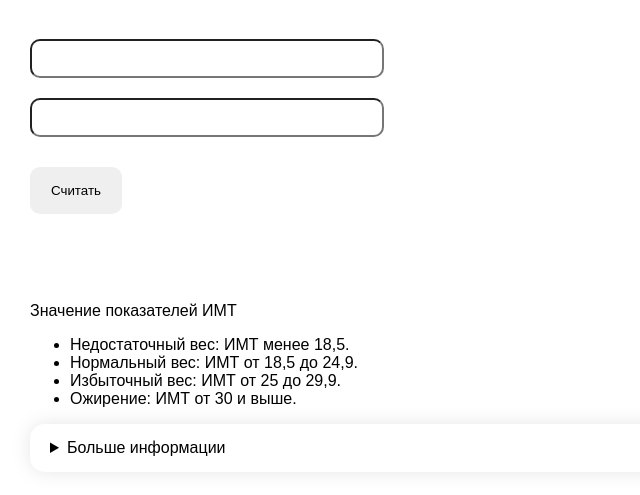
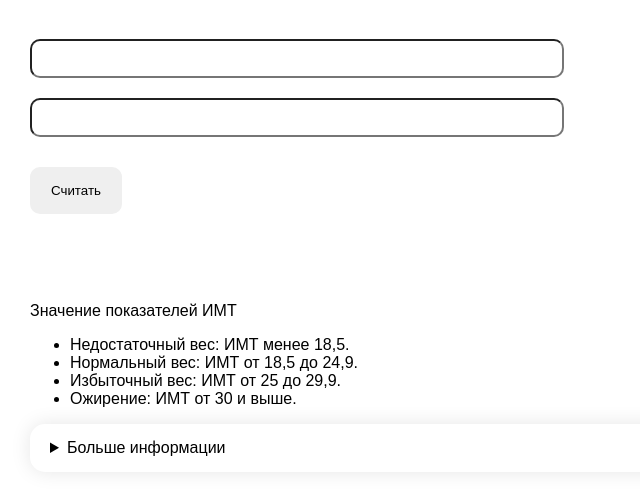
Before and after one commit to demonzloebychi/imt-calculator, a plain HTML site: page index.html in a window 1280 px wide. Shown: the part 81-576 px from the top of the page, without its empty margins (0-640 px from the left). Drawn offline with Linux system fonts and the light colour scheme.

Commit message:
update css

```diff
--- a/style.css
+++ b/style.css
@@ -14,8 +14,8 @@ body {
 }
 
 textarea, input {
-
-    width: 320px;
+    max-width: 500px;
+    width: 100%;
     padding: 10px 15px;
     border-radius: 10px;
 }
@@ -39,6 +39,7 @@ button {
 
 }
 details{
+    max-width: 600px;
     padding: 15px 20px;
     border-radius: 15px;
     box-shadow: 0 0 20px rgba(0, 0, 0, 0.1);
```
